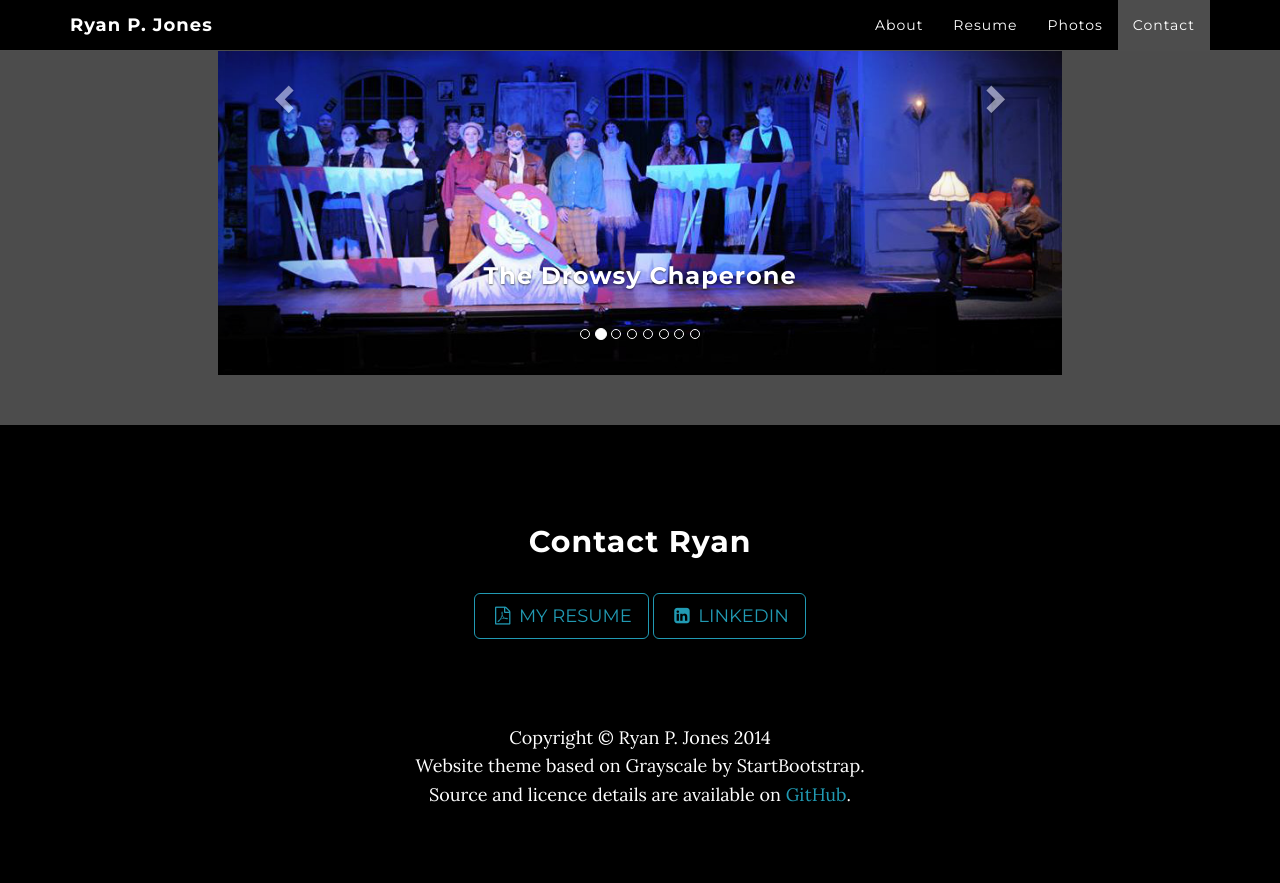
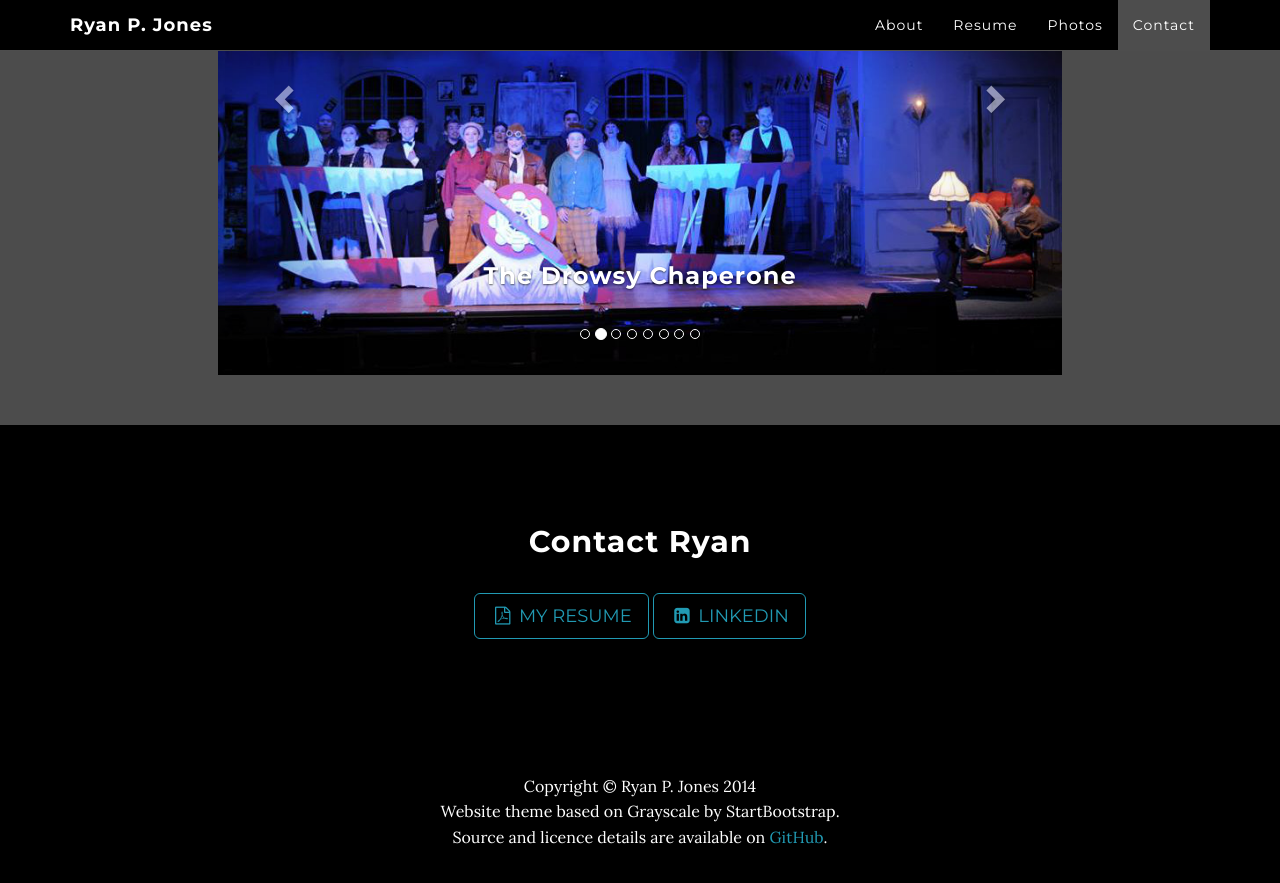
Before and after one commit to ryanpjones/ryanpjones.github.io, a Jekyll site: the page built from index.html, in a window 1280 px wide and 900 px high, scrolled down 2659 px. Shown: the top 883 px of the window. Built offline with Jekyll 4.4.1, drawn with Linux system fonts in a browser that asks for light colours; nearby versions of some CDN libraries; before the commit the page ends 3519 px from its top, so only the background shows below that.

Commit message:
Fix footer style

```diff
--- a/_less/grayscale.less
+++ b/_less/grayscale.less
@@ -302,9 +302,10 @@ ul.banner-social-buttons {
 }
 
 footer {
-    padding: 50px 0;
+    padding: 100px 0 50px 0;
     p {
         margin: 0;
+        font-size: 16px;
     }
 }
 
--- a/static/css/grayscale.css
+++ b/static/css/grayscale.css
@@ -268,10 +268,11 @@ ul.banner-social-buttons {
   }
 }
 footer {
-  padding: 50px 0;
+  padding: 100px 0 50px 0;
 }
 footer p {
   margin: 0;
+  font-size: 16px;
 }
 ::-moz-selection {
   text-shadow: none;
```
